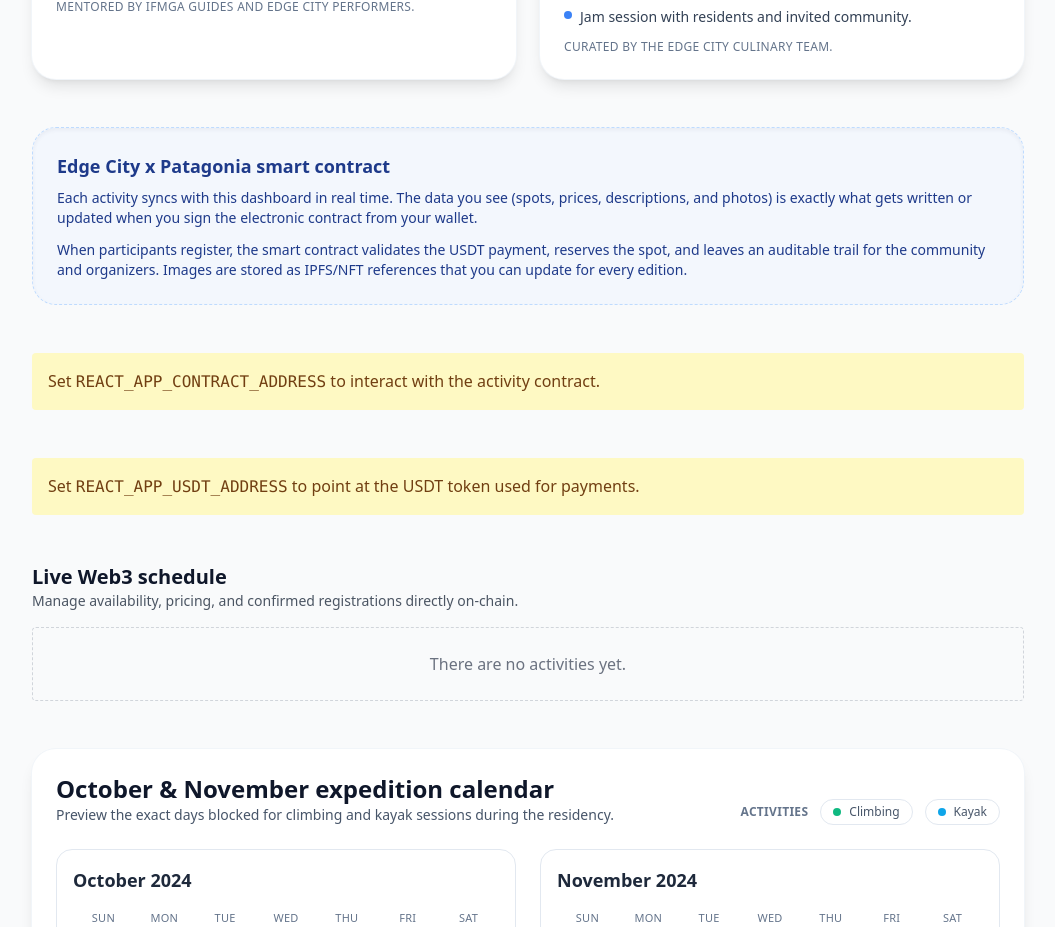
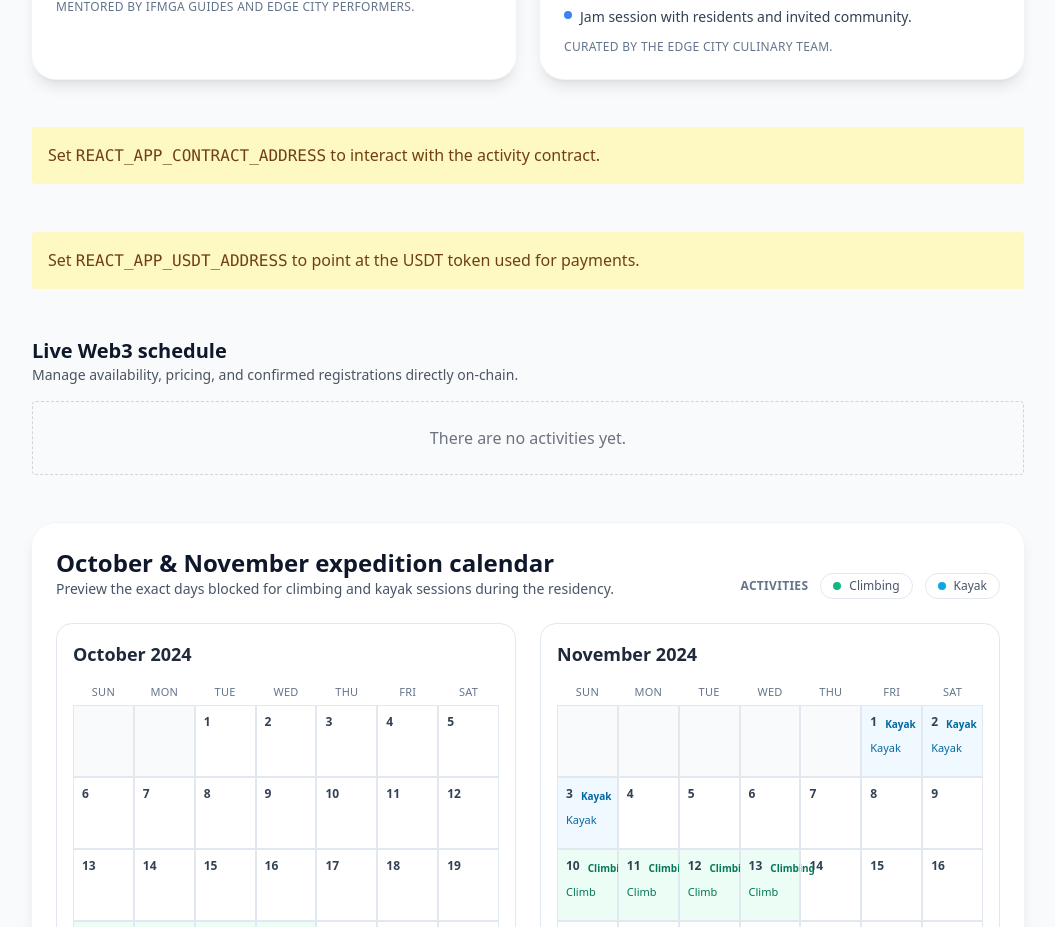
Before and after one commit to p2pdevmedia/Hackaton20025, a React (Create React App) app in the folder frontend/: page / in a window 1280 px wide. Shown: the part 1534-2461 px from the top of the page, without its empty margins (112-1167 px from the left). Built offline with nearby package versions, Linux system fonts and the light colour scheme.

Commit message:
Remove contract description from dashboard

```diff
--- a/frontend/src/App.js
+++ b/frontend/src/App.js
@@ -465,12 +465,6 @@ function App() {
           ))}
         </section>
 
-        <section className="rounded-3xl border border-dashed border-blue-200 bg-blue-50/60 p-6 text-sm text-blue-900 shadow-inner">
-          <h2 className="text-lg font-semibold text-blue-900">{text.contract.heading}</h2>
-          <p className="mt-2">{text.contract.paragraph1}</p>
-          <p className="mt-3">{text.contract.paragraph2}</p>
-        </section>
-
         {!isValidContract && (
           <div className="p-4 rounded bg-yellow-100 text-yellow-900">
             <span dangerouslySetInnerHTML={{ __html: text.warnings.contract }} />
--- a/frontend/src/translations.js
+++ b/frontend/src/translations.js
@@ -55,13 +55,6 @@ export const translations = {
           description: 'Advanced crack and slab clinics from November 10 to 13.'
         }
       }
-    },
-    contract: {
-      heading: 'Edge City x Patagonia smart contract',
-      paragraph1:
-        'Each activity syncs with this dashboard in real time. The data you see (spots, prices, descriptions, and photos) is exactly what gets written or updated when you sign the electronic contract from your wallet.',
-      paragraph2:
-        'When participants register, the smart contract validates the USDT payment, reserves the spot, and leaves an auditable trail for the community and organizers. Images are stored as IPFS/NFT references that you can update for every edition.'
     },
     warnings: {
       contract: 'Set <code>REACT_APP_CONTRACT_ADDRESS</code> to interact with the activity contract.',
@@ -172,13 +165,6 @@ export const translations = {
         }
       }
     },
-    contract: {
-      heading: 'Contrato Edge City x Patagonia',
-      paragraph1:
-        'Cada actividad se sincroniza con este panel en tiempo real. Los datos que ves (cupos, precios, descripciones y fotos) son los que se escriben o actualizan cuando firmás el contrato electrónico desde tu wallet.',
-      paragraph2:
-        'Al registrar participantes, el smart contract valida el pago en USDT, reserva el cupo y deja registro auditable para la comunidad y los organizadores. Las imágenes se almacenan como referencias IPFS/NFT que podés actualizar en cada edición.'
-    },
     warnings: {
       contract: 'Configurá <code>REACT_APP_CONTRACT_ADDRESS</code> para interactuar con el contrato de actividades.',
       usdt: 'Configurá <code>REACT_APP_USDT_ADDRESS</code> para apuntar al token USDT que se utilizará para los pagos.'
@@ -255,13 +241,6 @@ export const translations = {
         'Cuisine du territoire et rituels artistiques avec Iván Moritz Karl.',
         'Places, paiements et livrables sécurisés par le contrat Edge City.'
       ]
-    },
-    contract: {
-      heading: 'Contrat Edge City x Patagonie',
-      paragraph1:
-        'Chaque activité se synchronise avec ce tableau de bord en temps réel. Les données que vous voyez (places, prix, descriptions et photos) sont exactement celles qui sont écrites ou mises à jour lorsque vous signez le contrat électronique depuis votre wallet.',
-      paragraph2:
-        'Lors des inscriptions, le smart contract valide le paiement en USDT, réserve la place et laisse une trace vérifiable pour la communauté et les organisateurs. Les images sont stockées comme références IPFS/NFT que vous pouvez mettre à jour à chaque édition.'
     },
     warnings: {
       contract: 'Configurez <code>REACT_APP_CONTRACT_ADDRESS</code> pour interagir avec le contrat d’activités.',
@@ -340,13 +319,6 @@ export const translations = {
         'Plätze, Zahlungen und Deliverables, gesichert durch den Edge City-Vertrag.'
       ]
     },
-    contract: {
-      heading: 'Edge City x Patagonien Smart Contract',
-      paragraph1:
-        'Jede Aktivität synchronisiert sich in Echtzeit mit diesem Dashboard. Die angezeigten Daten (Plätze, Preise, Beschreibungen und Fotos) sind genau das, was geschrieben oder aktualisiert wird, wenn du den elektronischen Vertrag mit deinem Wallet unterzeichnest.',
-      paragraph2:
-        'Bei der Anmeldung prüft der Smart Contract die USDT-Zahlung, reserviert den Platz und hinterlässt eine nachprüfbare Spur für Community und Organisator:innen. Bilder werden als IPFS/NFT-Referenzen gespeichert, die du in jeder Ausgabe aktualisieren kannst.'
-    },
     warnings: {
       contract: 'Setze <code>REACT_APP_CONTRACT_ADDRESS</code>, um mit dem Aktivitätsvertrag zu interagieren.',
       usdt: 'Setze <code>REACT_APP_USDT_ADDRESS</code>, um auf den für Zahlungen verwendeten USDT-Token zu verweisen.'
@@ -424,13 +396,6 @@ export const translations = {
         '由 Edge City 合约保障的席位、付款与成果。'
       ]
     },
-    contract: {
-      heading: 'Edge City x 巴塔哥尼亚智能合约',
-      paragraph1:
-        '每项活动都会实时同步到此面板。你所看到的席位、价格、描述与照片，正是你在钱包中签署电子合同时写入或更新的数据。',
-      paragraph2:
-        '参与者报名时，智能合约会验证 USDT 付款、保留席位，并为社区与组织者留下可追溯的记录。图像以 IPFS/NFT 形式存储，可在每一届活动时更新。'
-    },
     warnings: {
       contract: '请设置 <code>REACT_APP_CONTRACT_ADDRESS</code> 以便与活动合约交互。',
       usdt: '请设置 <code>REACT_APP_USDT_ADDRESS</code> 指向用于支付的 USDT 代币。'
@@ -507,13 +472,6 @@ export const translations = {
         'Кухня региона и художественные ритуалы с Иваном Морицем Карлом.',
         'Места, платежи и результаты под защитой контракта Edge City.'
       ]
-    },
-    contract: {
-      heading: 'Смарт-контракт Edge City x Патагония',
-      paragraph1:
-        'Каждая активность синхронизируется с этой панелью в реальном времени. Данные, которые вы видите (места, цены, описания и фото), именно те, что записываются или обновляются при подписании электронного контракта через ваш кошелёк.',
-      paragraph2:
-        'При регистрации участников смарт-контракт проверяет оплату в USDT, резервирует место и оставляет проверяемый след для сообщества и организаторов. Изображения хранятся как ссылки IPFS/NFT, которые можно обновлять для каждого выпуска.'
     },
     warnings: {
       contract: 'Укажите <code>REACT_APP_CONTRACT_ADDRESS</code>, чтобы взаимодействовать с контрактом активностей.',
```
